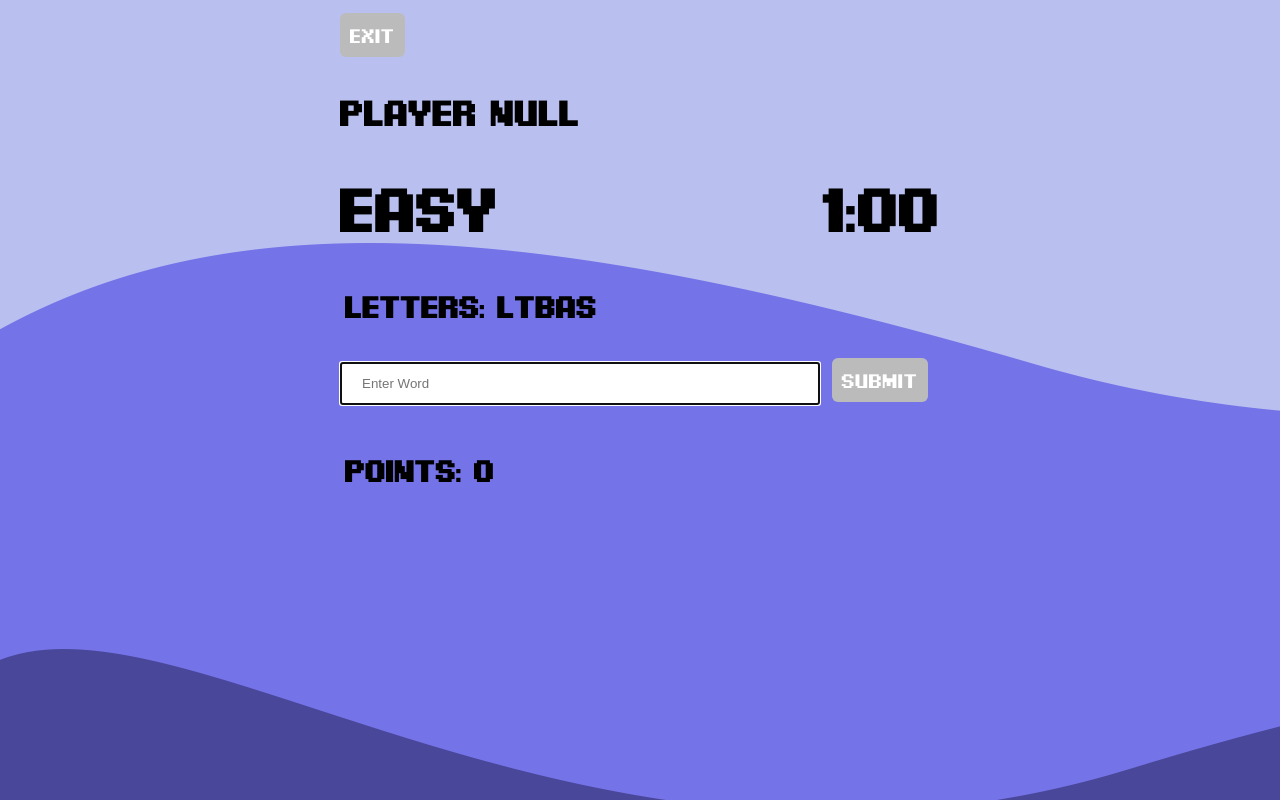
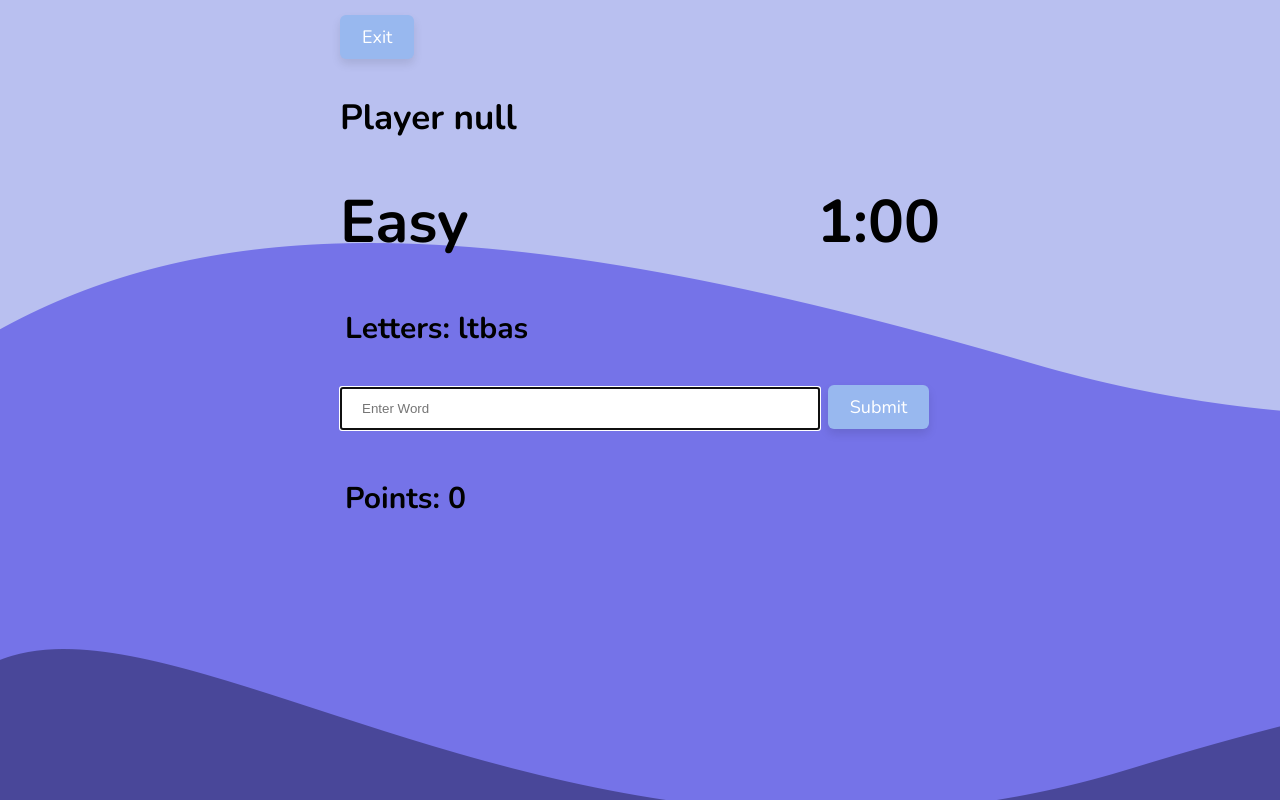
Before and after one commit to elingu3/word-game, a website: page Prototype.html in a window 1280 px wide. Drawn offline with Linux system fonts and the light colour scheme.

Commit message:
Changed font and some buttons

```diff
--- a/style.css
+++ b/style.css
@@ -2,7 +2,7 @@
 
 @font-face {
     font-family: 'Pixel Digivolve';
-    src: url(fonts/Pixel\ Digivolve.otf);
+    src: url(/fonts/Nunito-VariableFont_wght.ttf);
 }
 h1 {
     font-family: Pixel Digivolve;
@@ -36,41 +36,47 @@ h4{
     justify-content: space-between;
 }
 
-#button, .button {
+.button, #button {
     background-color: #bbb;
-    padding: .5em;
+    padding: 10px 22px;
+    background: rgb(152, 184, 239);
     -moz-border-radius: 5px;
     -webkit-border-radius: 5px;
     border-radius: 6px;
     color: #fff;
     font-family: Pixel Digivolve;
-    font-size: 20px;
+    font-size: 18px;
+    font-weight: 400;
+    cursor: pointer;
+    box-shadow: 0 5px 10px rgba(0, 0, 0, 0.1);
     text-decoration: none;
     border: none;
 }
 
 #button:hover , .button:hover {
     border: none;
-    background: rgb(152, 184, 239);
     box-shadow: 0px 0px 1px #777;
 }
 
 #home {
   background-color: #bbb;
-    padding: .5em;
+  padding: 10px 22px;
+  background: rgb(152, 184, 239);
   -moz-border-radius: 5px;
   -webkit-border-radius: 5px;
   border-radius: 6px;
   color: #fff;
   font-family: Pixel Digivolve;
-    font-size: 20px;
+  font-size: 18px;
+  font-weight: 400;
+  cursor: pointer;
+  box-shadow: 0 5px 10px rgba(0, 0, 0, 0.1);
   text-decoration: none;
   border: none;
 }
 
 #home:hover {
   border: none;
-    background: rgb(152, 184, 239);
   box-shadow: 0px 0px 1px #777;
    }
    input {
```
Also changed, not shown: index.html (+5 -0 lines), instructions.html (added, +21 -0 lines), fonts/Nunito-VariableFont_wght.ttf (added). Lines whose indentation alone changed are shown as unchanged.
